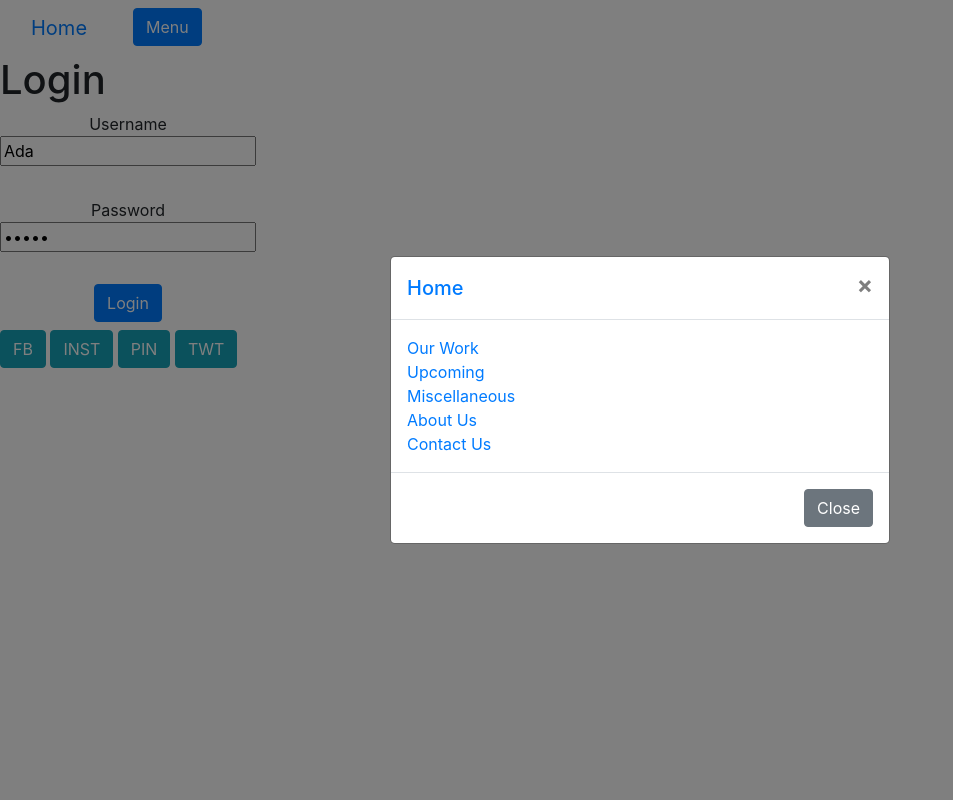
After one commit to ibhan88/Company-Website, a Flask app: page /admin in a window 1280 px wide, after a click on "Menu". The commit adds this page. Shown: the whole page, without its empty margins (0-953 px from the left). Run offline with Flask 2, Linux system fonts and the light colour scheme; some libraries are stand-ins or nearby versions.

Commit message:
Added admin login page. Adjusted look of homepage.

```diff
--- a/server.py
+++ b/server.py
@@ -19,6 +19,40 @@ def index():
     """Homepage."""
 
     return render_template("index.html")
+
+
+@app.route('/admin')
+def login_form():
+    """Show admin login form."""
+
+    if not session.get("user_id"):
+        return render_template("admin.html")
+
+
+@app.route('/admin', methods=['POST'])
+def login_process():
+    """Login the admin."""
+
+    if not session.get("user_id"):
+        username = request.form.get("username")
+        password = request.form.get("password").encode('utf-8')
+
+        user = User.query.filter_by(username=username).first()
+
+        if not user:
+            flash("No such user exists")
+            return redirect("/login")
+
+        if not bcrypt.checkpw(password, user.password.encode('utf-8')):
+            flash("Incorrect password")
+            return redirect("/login")
+
+        session["user_id"] = user.user_id
+        session["username"] = user.username
+
+        flash("Logged in")
+
+    return redirect("/")
 
 
 @app.route('/works')
--- /dev/null
+++ b/templates/admin.html
@@ -0,0 +1,24 @@
+{% extends 'base.html' %}
+{% block title %}Admin{% endblock %}
+{% block content %}
+<div class="my-contents">
+  <center>
+    <div class="container-fluid thumbnail login-div">
+      <div class="row">
+        <div class="col-xs-12">
+          <h1>Login</h1>
+        </div>
+      </div>
+      <div class="row forms">
+        <div class="col-xs-12">
+          <form action="/admin" id="login-form" method="POST">
+            <label> Username <br><input type="text" id="username" name="username" placeholder="Enter username" value="Ada" required></label><br><br>
+            <label> Password <br><input type="password" name="password" placeholder="Enter password" value="12345" required></label><br><br>
+            <label><input class="btn btn-primary" type="submit" value="Login"></label>
+          </form>
+        </div>
+      </div>
+    </div>
+  </center>
+</div>
+{% endblock %}
--- a/templates/base.html
+++ b/templates/base.html
@@ -13,62 +13,36 @@
     <title>{% block title %} TITLE GOES HERE {% endblock%}</title>
   </head>
   <body>
-<!--     <nav class="navbar fixed-top navbar-light" style="background-color: #e3f2fd;">
-      <a class="navbar-brand" href="/">Logo</a>
-      <button class="btn btn-primary" type="button" data-toggle="modal" data-target="#navbarToggler">
-        <span class="navbar-toggler-icon"></span>
+    <nav class="navbar navbar-default">
+      <div class="container-fluid navbar-fluid">
+        <div class="row justify-content-between">
+          <div class="col">
+            <a class="navbar-brand" href="/">Home</a>
+          </div>
+          <div class="col">
+            <!-- Button trigger modal -->
+            <button type="button" class="btn btn-primary" data-toggle="modal" data-target="#exampleModalCenter">
+              Menu
             </button>
+          </div>
+        </div>
 
-      <div class="modal fade" id="navbarToggler" tabindex="-1" role="dialog" aria-labelledby="ModalLabel" aria-hidden="true">
-        <div class="modal-dialog" role="document">
-          <div class="container-fluid modal-content">
+        <!-- Modal -->
+        <div class="modal fade" id="exampleModalCenter" tabindex="-1" role="dialog" aria-labelledby="exampleModalCenterTitle" aria-hidden="true">
+          <div class="modal-dialog modal-dialog-centered" role="document">
+            <div class="modal-content">
               <div class="modal-header">
-              <a class="modal-title" id="ModalLabel" href="/">Logo</a>
+                <a href="/"><h5 class="modal-title" id="exampleModalCenterTitle">Home</h5></a>
                 <button type="button" class="close" data-dismiss="modal" aria-label="Close">
                   <span aria-hidden="true">&times;</span>
                 </button>
               </div>
               <div class="modal-body">
-              <ul>
-                <li><a href="/works">Our Work</a></li>
-                <li><a href="/upcoming">Upcoming</a></li>
-                <li><a href="/misc">Miscellaneous</a></li>
-                <li><a href="/about">About Us</a></li>
-                <li><a href="/contact">Contact Us</a></li>
-              </ul>
-            </div>
-            <div class="modal-footer">
-              <button type="button" class="btn btn-secondary" data-dismiss="modal">Close</button>
-            </div>
-          </div>
-        </div>
-      </div>
-    </nav> -->
-
-    <!-- Button trigger modal -->
-    <nav class="navbar fixed-top navbar-light">
-      <button type="button" class="btn btn-primary" data-toggle="modal" data-target="#navModal">
-        Launch demo modal
-      </button>
-
-      <!-- Modal -->
-      <div class="modal fade" id="navModal" tabindex="-1" role="dialog" aria-labelledby="ModalLabel" aria-hidden="true">
-        <div class="modal-dialog" role="document">
-          <div class="modal-content">
-            <div class="modal-header">
-              <a class="modal-title" id="ModalLabel" href="/">Logo</a>
-              <button type="button" class="close" data-dismiss="modal" aria-label="Close">
-                <span aria-hidden="true">&times;</span>
-              </button>
-            </div>
-            <div class="modal-body">
-              <ul>
-                <li><a href="/works">Our Work</a></li>
-                <li><a href="/upcoming">Upcoming</a></li>
-                <li><a href="/misc">Miscellaneous</a></li>
-                <li><a href="/about">About Us</a></li>
-                <li><a href="/contact">Contact Us</a></li>
-              </ul>
+                  <div><a href="/works">Our Work</a></div>
+                  <div><a href="/upcoming">Upcoming</a></div>
+                  <div><a href="/misc">Miscellaneous</a></div>
+                  <div><a href="/about">About Us</a></div>
+                  <div><a href="/contact">Contact Us</a></div>
               </div>
               <div class="modal-footer">
                 <button type="button" class="btn btn-secondary" data-dismiss="modal">Close</button>
@@ -78,41 +52,12 @@
         </div>
     </nav>
 
-
-
-
-
-
-
-
-
-
-
-
-
-
-    <div class="my-header">
-      <br>
-      <br>
-      <br>
-      <ul>
-        <li><a href="/">Home</a></li>
-        <li><a href="/works">Our Work</a></li>
-        <li><a href="/upcoming">Upcoming</a></li>
-        <li><a href="/misc">Miscellaneous</a></li>
-        <li><a href="/about">About Us</a></li>
-        <li><a href="/contact">Contact Us</a></li>
-      </ul>
-    </div>
     <div class="my-content">{% block content %} CONTENT GOES HERE {% endblock %}</div>
     <div class="my-footer">
-      <ul>
-        <li><a href="/">Home</a></li>
-        <li>Facebook</li>
-        <li>Instagram</li>
-        <li>Pinterest</li>
-        <li>Twitter</li>
-      </ul>
+      <a class="btn btn-info" href="/" role="button">FB</a>
+      <a class="btn btn-info" href="/" role="button">INST</a>
+      <a class="btn btn-info" href="/" role="button">PIN</a>
+      <a class="btn btn-info" href="/" role="button">TWT</a>
     </div>
 
     <!-- Optional JavaScript -->
```
Also changed, not shown: static/css/style.css (deleted, +0 -73 lines). Lines whose indentation alone changed are shown as unchanged.
